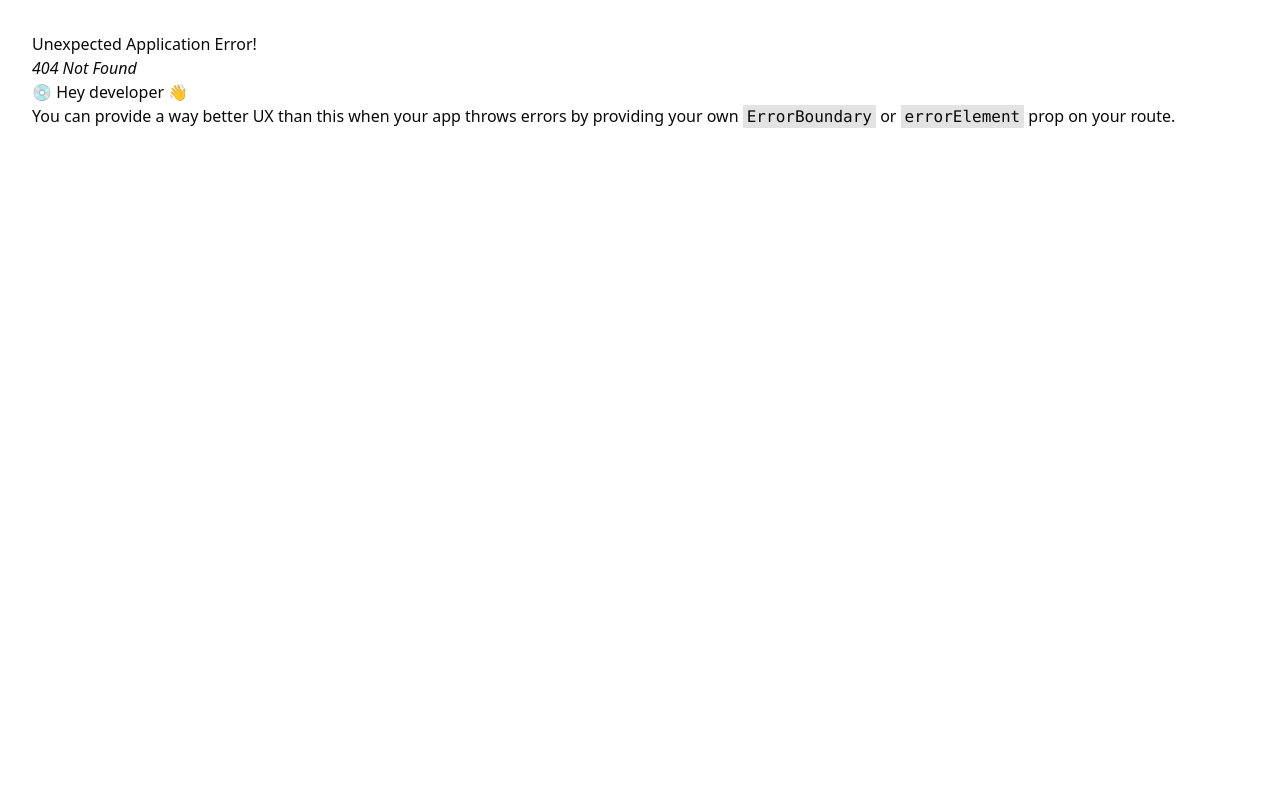
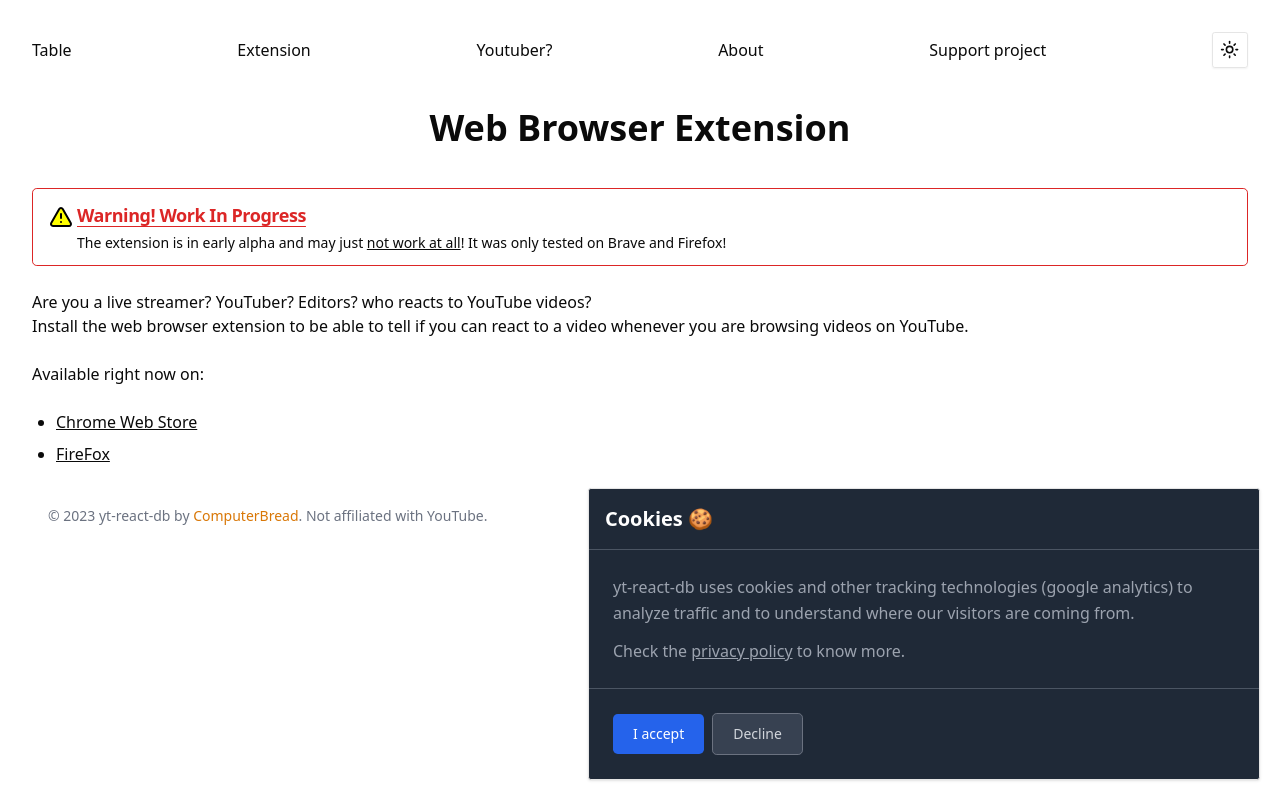
Before and after one commit to yt-react-db/front-yt-react-db, a React (Vite) app: page /extension in a window 1280 px wide. Before the commit this address had no page. Built offline with nearby package versions, Linux system fonts and the light colour scheme.

Commit message:
extension page

```diff
--- /dev/null
+++ b/src/components/ExtensionInfo.tsx
@@ -0,0 +1,30 @@
+import { Link } from "react-router-dom";
+import { Alert, AlertDescription, AlertTitle } from "./ui/alert";
+import { AlertTriangle } from "lucide-react";
+
+export default function ExtensionInfo() {
+
+    return (
+        <>
+
+            <h1 className="text-3xl lg:text-4xl font-extrabold  my-10 text-center">Web Browser Extension</h1>
+            <Alert className='border-red-600 dark:border-yellow-400'>
+                <AlertTriangle fill={"yellow"} color="black" />
+                <AlertTitle className="text-red-600 text-lg dark:text-yellow-300 font-bold underline underline-offset-4">Warning! Work In Progress</AlertTitle>
+                <AlertDescription>
+                    The extension is in early alpha and may just <a className="underline hover:no-underline" href="https://github.com/yt-react-db/issue-tracker/issues/21">not work at all</a>!
+                    It was only tested on Brave and Firefox!
+                </AlertDescription>
+            </Alert>
+            <br />
+            <p>Are you a live streamer? YouTuber? Editors? who reacts to YouTube videos?</p>
+            <p>Install the web browser extension to be able to tell if you can react to a video whenever you are browsing videos on YouTube.</p>
+            <br />
+            <p>Available right now on:</p>
+            <ul className="my-6 ml-6 list-disc [&>li]:mt-2">
+                <li><Link className="underline hover:no-underline" to="https://chrome.google.com/webstore/detail/yt-react-db/cbdghbddaeanhpeodhbbelalccdhlcem">Chrome Web Store</Link></li>
+                <li><Link className="underline hover:no-underline" to="https://addons.mozilla.org/en-US/firefox/addon/yt-react-db/">FireFox</Link></li>
+            </ul>
+        </>
+    );
+}
--- a/src/components/Nav.tsx
+++ b/src/components/Nav.tsx
@@ -10,7 +10,7 @@ export default function Nav() {
             </NavLink>
         </div>
         <div className="flex-auto hover:underline">
-            <NavLink to="/#extension">
+            <NavLink to="/extension">
                 Extension
             </NavLink>
         </div>
--- a/src/main.tsx
+++ b/src/main.tsx
@@ -17,6 +17,7 @@ import About from './components/About.tsx'
 import Root from './components/Root.tsx'
 import PrivacyPolicy from './components/PrivacyPolicy.tsx'
 import TermsAndConditions from './components/TermsConditions.tsx'
+import ExtensionInfo from './components/ExtensionInfo.tsx'
 
 const queryClient = new QueryClient()
 
@@ -45,6 +46,10 @@ const router = createBrowserRouter([
       {
         path: "/terms-and-conditions",
         element: <TermsAndConditions />
+      },
+      {
+        path: "/extension",
+        element: <ExtensionInfo />
       }
     ]
   },
```
